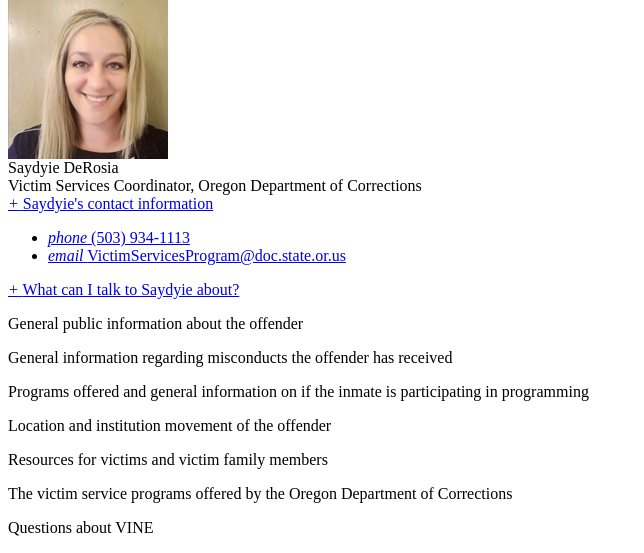
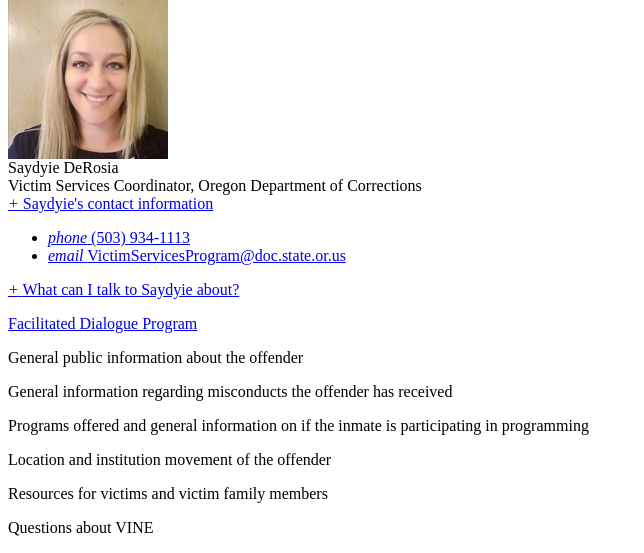
Before and after one commit to multnomah-fellowship/casecompanion, a Rails app: template app/views/offenders/_who_prison_jail.html.haml in a window 1280 px wide. Shown: the part 644-1197 px from the top of the page, without its empty margins (0-644 px from the left). Run offline with Rails 7, Linux system fonts and the light colour scheme; the template is opened without the code that fills it, so the values that code supplies are empty.

Commit message:
Per Denise feedback, adding Facilitated Dialogue
Adding Facilitate Dialog "what can I talk to Saydyie about?"

```diff
--- a/app/views/offenders/_who_prison_jail.html.haml
+++ b/app/views/offenders/_who_prison_jail.html.haml
@@ -53,10 +53,12 @@
               VictimServicesProgram@doc.state.or.us
 
     = render_component 'dropdown', title: t('offender.what_talk_about', name: 'Saydyie') do
+      %p
+        = link_to 'https://www.oregon.gov/doc/OMR/Pages/religious_services/victims_services/victim_issues.aspx#Facilitated_Dialogue_Program', :target => "_blank" do
+          Facilitated Dialogue Program
       %p General public information about the offender
       %p General information regarding misconducts the offender has received
       %p Programs offered and general information on if the inmate is participating in programming
       %p Location and institution movement of the offender
       %p Resources for victims and victim family members
-      %p The victim service programs offered by the Oregon Department of Corrections
       %p Questions about VINE
```
